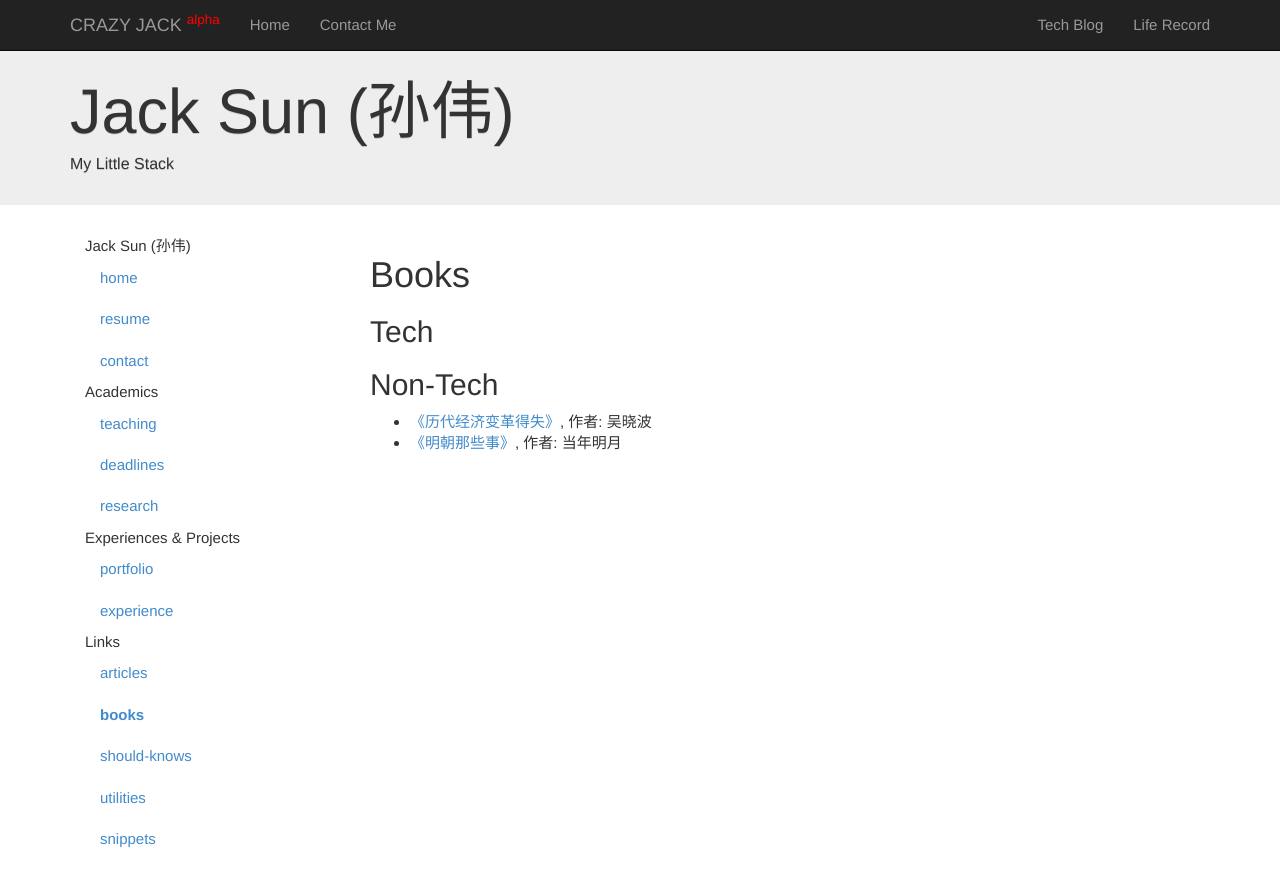
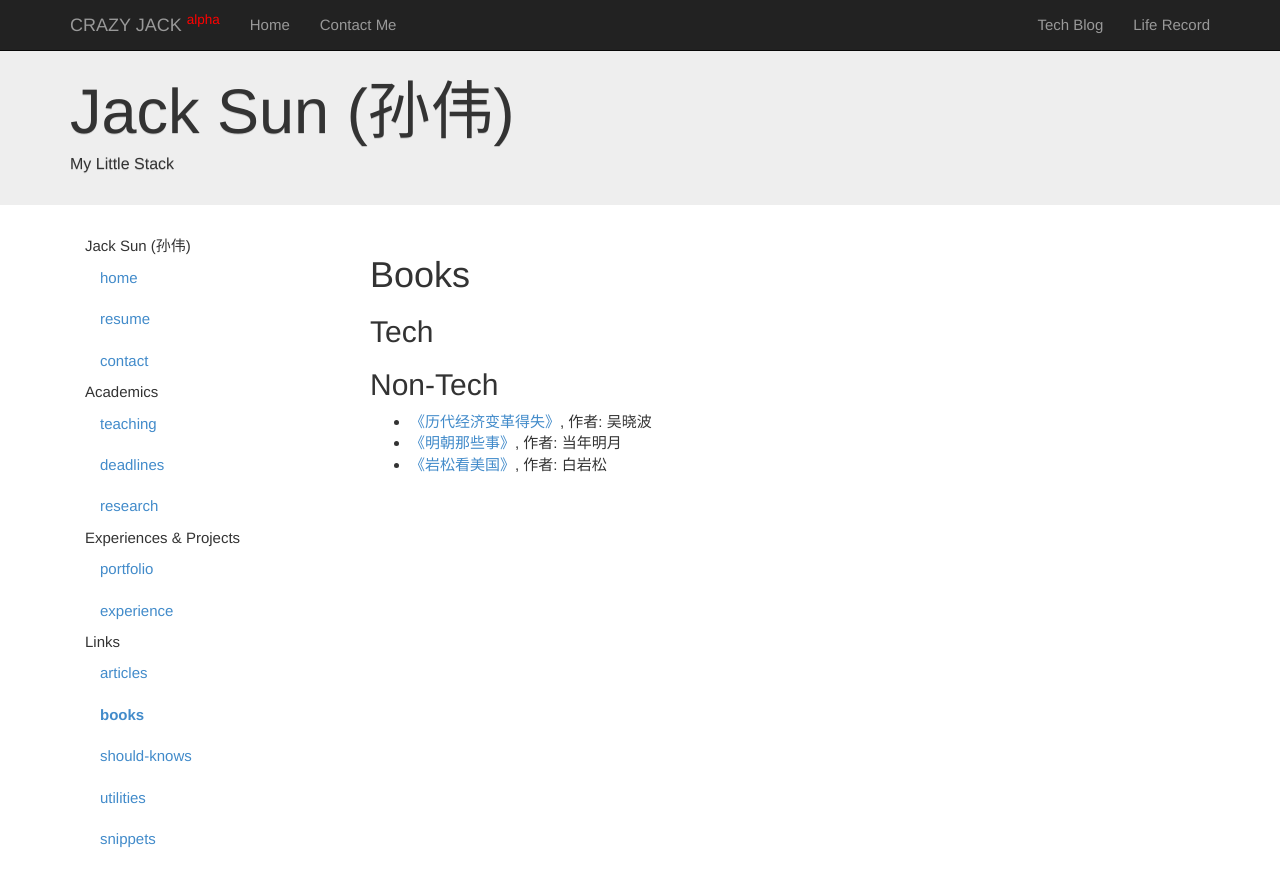
Before and after one commit to LearnGroup/jack-wei-sun-homepage, a Jekyll site: the page built from books.md, in a window 1280 px wide. Shown: the top 887 px of the page. Built offline with Jekyll 4.4.1, drawn with Linux system fonts in a browser that asks for light colours; Markdown is read by kramdown in place of the engine named in the settings.

Commit message:
update books

```diff
--- a/books.md
+++ b/books.md
@@ -15,3 +15,4 @@ Books
 ## Non-Tech ##
 * [《历代经济变革得失》](http://book.douban.com/subject/24851460/), 作者: 吴晓波
 * [《明朝那些事》](http://book.douban.com/subject/7163250/), 作者: 当年明月
+* [《岩松看美国》](http://book.douban.com/subject/4031687/), 作者: 白岩松
```
